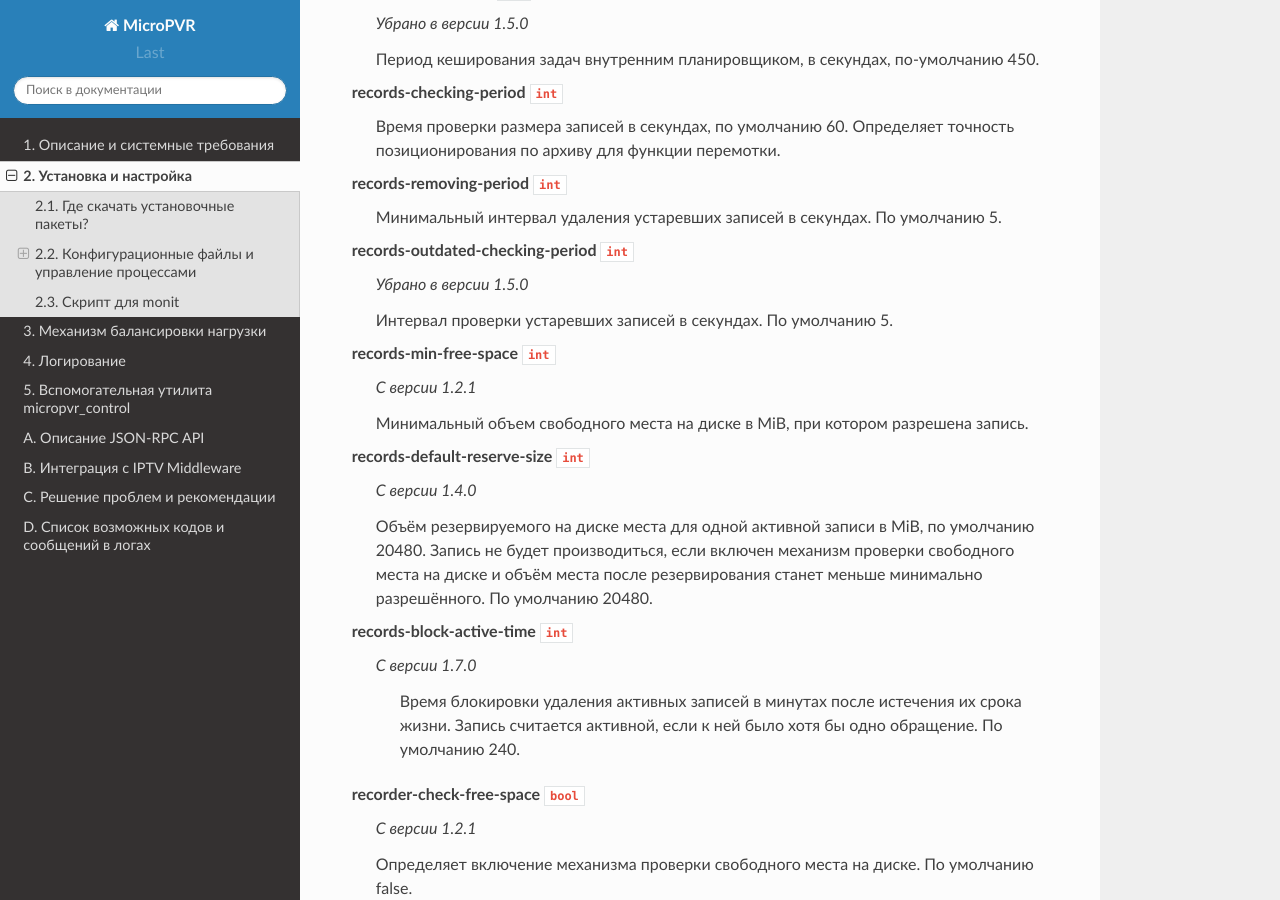
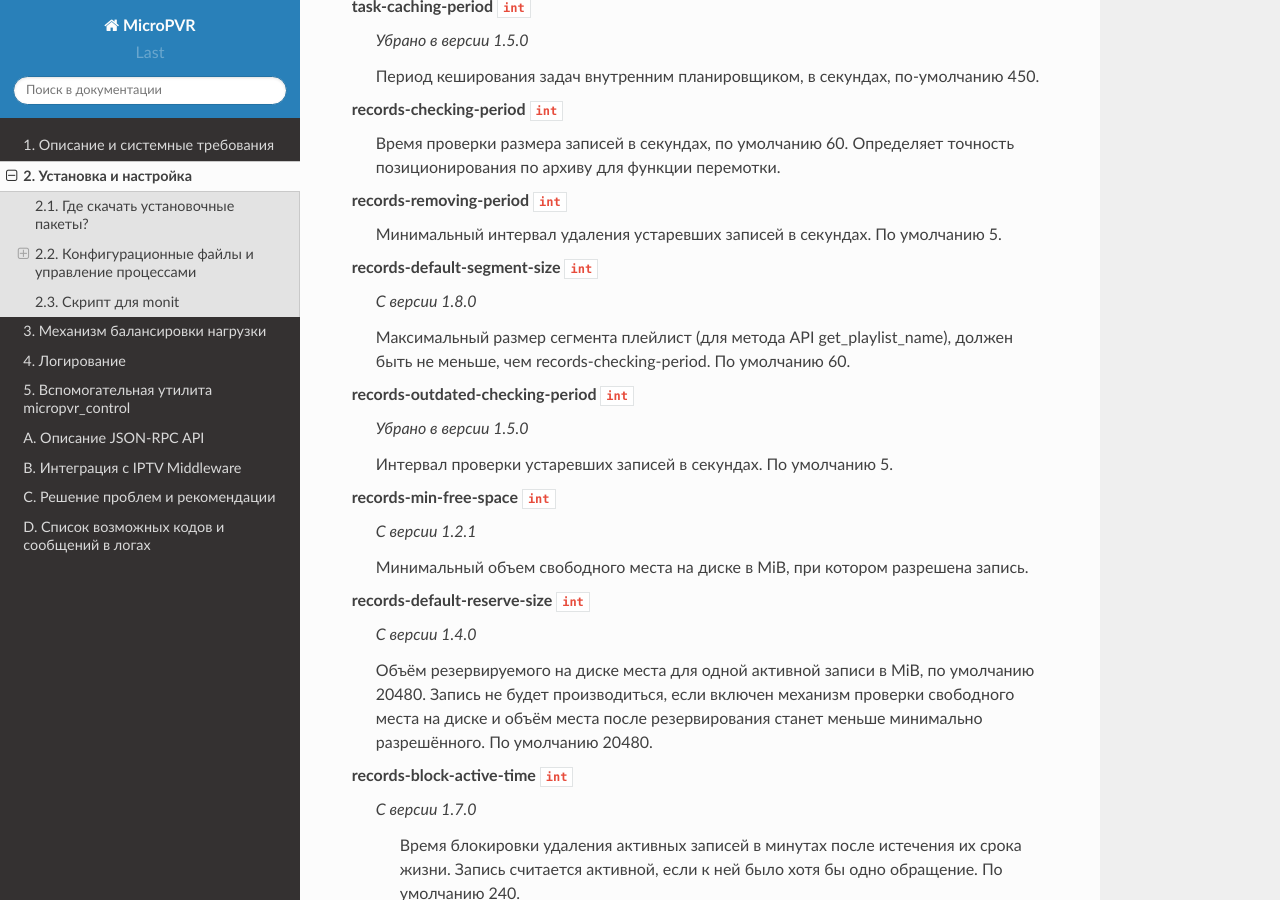
Before and after one commit to microimpuls/micropvr-docs, a Sphinx documentation site: the page built from source/install_and_configuration.rst, in a window 1280 px wide and 900 px high, scrolled down 2482 px. Built offline with Sphinx 7.4.7 and the Read the Docs theme 2.0.0, drawn with Linux system fonts in a browser that asks for light colours; some of the changed text lies outside the part shown.

Commit message:
v. 1.8.0

```diff
--- a/source/install_and_configuration.rst
+++ b/source/install_and_configuration.rst
@@ -57,11 +57,12 @@ MicroPVR, а также все сопутствующие пакеты и нео
         "json-rpc-listen-host": "0.0.0.0",
         "json-rpc-listen-port": 4089,
         "task-postpone-time": 60, // in seconds
-        "records-checking-period": 60, // in seconds
+        "records-checking-period": 30, // in seconds
         "records-removing-period": 5, // in seconds
         "records-min-free-space": 10000, // space in MiB
         "records-default-reserve-size": 20480, //space in MiB
         "records-block-active-time": 2 // in minutes
+        "records-default-segment-size": 30, //in seconds
         "recorder-check-free-space": true,
         "recorder-pid-path": "/var/run/micropvr/",
         "recorder-cmd": "recorder",
@@ -129,6 +130,11 @@ records-checking-period ``int``
 
 records-removing-period ``int``
   Минимальный интервал удаления устаревших записей в секундах. По умолчанию 5.
+
+records-default-segment-size ``int``
+  *С версии 1.8.0*
+
+  Максимальный размер сегмента плейлист (для метода API get_playlist_name), должен быть не меньше, чем records-checking-period. По умолчанию 60.
 
 records-outdated-checking-period  ``int``
   *Убрано в версии 1.5.0*
```
Also changed, not shown: source/json_rpc_api.rst (+55 -0 lines).
